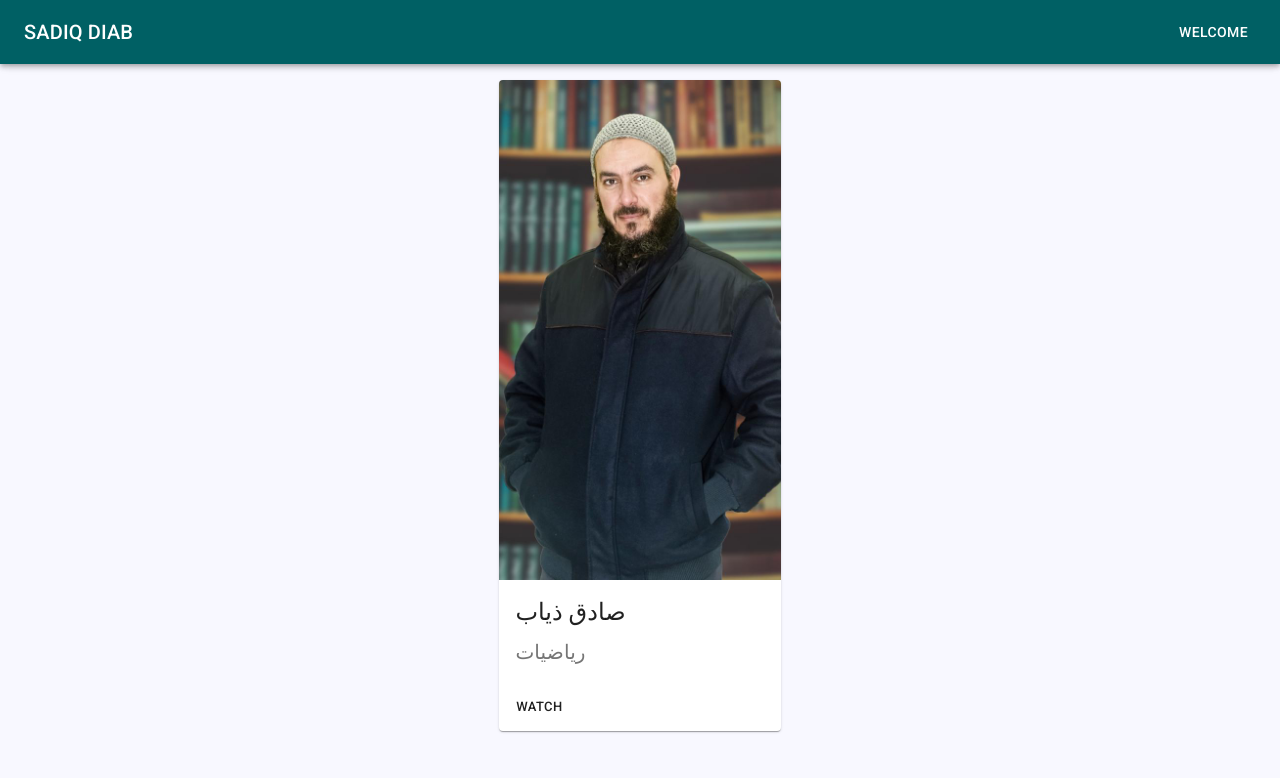
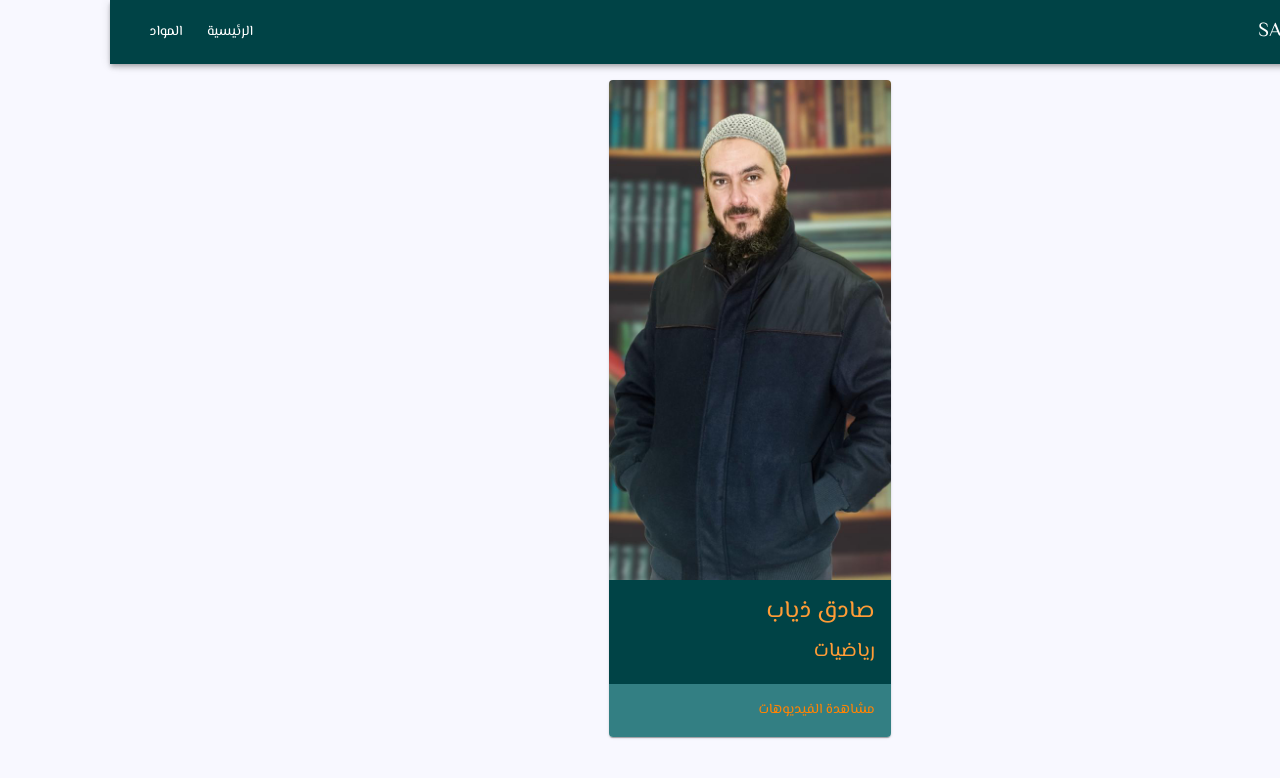
Before and after one commit to MAlmohtadi/sadiq-education, a React (Create React App) app: page / in a window 1280 px wide. Shown: the top 778 px of the page. Built offline with nearby package versions, Linux system fonts and the light colour scheme; no server answers.

Commit message:
add font and change style colors

```diff
--- a/public/index.html
+++ b/public/index.html
@@ -7,13 +7,13 @@
     <meta name="theme-color" content="#000000" />
     <meta
       name="description"
-      content="Web site created using create-react-app"
+      content="Sadiq Diab, صادق دياب, رياضيات صادق,توجيهي رياضيات,توجيهي ادبي , توجيهي علمي"
     />
     <link rel="apple-touch-icon" href="%PUBLIC_URL%/logo192.png" />
 
     <link rel="stylesheet" href="https://fonts.googleapis.com/icon?family=Material+Icons" />
     <link rel="stylesheet" href="https://fonts.googleapis.com/css?family=Roboto:300,400,500,700&display=swap" />
-
+    <link href="https://fonts.googleapis.com/css?family=El+Messiri&display=swap" rel="stylesheet">
     <link rel="manifest" href="%PUBLIC_URL%/manifest.json" />
     <!--
       Notice the use of %PUBLIC_URL% in the tags above.
@@ -26,9 +26,9 @@
     -->
     <script src="https://apis.google.com/js/api.js"></script>
 
-    <title>Sadiq Education</title>
+    <title>Sadiq Diab</title>
   </head>
-  <body>
+  <body dir='rtl'>
     <noscript>You need to enable JavaScript to run this app.</noscript>
     <div id="root"></div>
     <!--
--- a/src/App.js
+++ b/src/App.js
@@ -8,7 +8,6 @@ import Courses from './pages/Courses';
 import Videos from './pages/Videos';
 import Home from './pages/Home';
 import { store, persister } from './store';
-import useMediaQuery from '@material-ui/core/useMediaQuery';
 import { createMuiTheme, ThemeProvider } from '@material-ui/core/styles';
 import { PersistGate } from 'redux-persist/integration/react';
 import { Provider } from 'react-redux';
@@ -17,26 +16,34 @@ const history = createBrowserHistory();
 
 
 function App() {
-  const prefersDarkMode = useMediaQuery('(prefers-color-scheme: dark)');
 
-  const theme = React.useMemo(
-    () =>
-      createMuiTheme({
-        direction: 'rtl',
-        // palette: {
-        //   type: 'dark'
-        // },
-      }),
-    [],
+  const theme = createMuiTheme({
+    palette: {
+      primary: {
+        main: '#006064',
+        // contrastText:'#ff8404'
+      },
+      secondary: { main: '#ff8404' }
+    },
+    typography: {
+      // In Chinese and Japanese the characters are usually larger,
+      // so a smaller fontsize may be appropriate.
+      // fontSize: 12,
+      fontFamily: 'El Messiri',
+      color: '#ff8404'
+
+    }
+  }
   );
 
   return (
     <ThemeProvider theme={theme}>
       <Provider store={store}>
         <PersistGate loading={null} persistor={persister}>
+        <Container maxWidth="xl" style={{ marginTop: '80px' }}>
+        <Router history={history}>
           <Navbar />
-          <Container maxWidth="xl" style={{ marginTop: '80px' }}>
-            <Router history={history}>
+
               <Switch >
                 <Route exact path='/' component={Home} />
                 <Route exact path='/courses' component={Courses} />
--- a/src/actions/courseActions.js
+++ b/src/actions/courseActions.js
@@ -8,7 +8,6 @@ import {
 } from './types';
 
 const apiUrl = `https://www.googleapis.com/youtube/v3/playlistItems`;
-const apiKey = process.env.REACT_APP_API_YOUTUBE_KEY;
 
 // Get Playlist Videos
 export const getVideos = ({ maxResults = 50, playlistId, nextPageToken }) => async dispatch => {
@@ -20,7 +19,7 @@ export const getVideos = ({ maxResults = 50, playlistId, nextPageToken }) => asy
         playlistId,
         maxResults,
         pageToken: nextPageToken,
-        key: apiKey
+        key:  process.env.REACT_APP_API_YOUTUBE_KEY
       }
     });
 
@@ -44,7 +43,7 @@ export const loadMoreVideos = ({ maxResults = 50, playlistId, nextPageToken }) =
         playlistId,
         maxResults,
         pageToken: nextPageToken,
-        key: apiKey
+        key:  process.env.REACT_APP_API_YOUTUBE_KEY
       }
     });
 
--- a/src/actions/playlistsActions.js
+++ b/src/actions/playlistsActions.js
@@ -5,7 +5,7 @@ import {
 } from './types';
 import config from '../config/youtubeConfig';
 const { channel_id } = config;
-const apiKey = process.env.REACT_APP_API_YOUTUBE_KEY;
+
 
 // Get Channel Playlists
 export const getPlaylists = (maxResults = 50) => async dispatch => {
@@ -18,7 +18,7 @@ export const getPlaylists = (maxResults = 50) => async dispatch => {
         part: 'snippet',
         channelId: channel_id,
         maxResults,
-        key: apiKey
+        key: process.env.REACT_APP_API_YOUTUBE_KEY
       }
     });
 
--- a/src/components/CourseCard.js
+++ b/src/components/CourseCard.js
@@ -6,17 +6,15 @@ import { CardMedia, CardContent, Card, CardActionArea } from '@material-ui/core'
 
 const useStyles = makeStyles(theme => ({
     card: {
-        width: 300,
-        margin: theme.spacing(3),
-        backgroundColor: '#26a69a',
-        color: '#b3e5fc',
+        width: 250,
+        margin: theme.spacing(2),
+        backgroundColor: theme.palette.primary.light,
+        color: '#FFF'
     },
     media: {
         height: 190,
     },
-    text: {
-        color:'white',
-    }
+
 }));
 
 const CourseCard = ({ item, onClick }) => {
@@ -41,7 +39,7 @@ const CourseCard = ({ item, onClick }) => {
                             <Skeleton animation="wave" height={10} width="80%" />
                         </React.Fragment>
                     ) : (
-                            <Typography className={classes.text} variant="h5">
+                            <Typography variant="h6">
                                 {
                                     item.snippet.title
                                 }
--- a/src/layout/Navbar.js
+++ b/src/layout/Navbar.js
@@ -1,6 +1,7 @@
 import React from 'react'
 import { AppBar, Toolbar, Typography, Button } from "@material-ui/core";
 import { makeStyles } from '@material-ui/core/styles';
+import { useHistory } from "react-router-dom";
 
 
 const useStyles = makeStyles(theme => ({
@@ -13,18 +14,22 @@ const useStyles = makeStyles(theme => ({
     title: {
         flexGrow: 1,
     },
-    appBar:{
-        backgroundColor: '#006064'
+    appBar: {
+        backgroundColor: theme.palette.primary.dark,
+        // backgroundColor: '#006064'
     }
 
 }));
 
-const Navbar = () => {
+const Navbar = (props) => {
     const classes = useStyles();
+    let history = useHistory();
+
     return (<AppBar position="fixed" className={classes.appBar}>
         <Toolbar>
             <Typography variant="h6" className={classes.title}>SADIQ DIAB</Typography>
-            <Button color="inherit">Welcome</Button>
+            <Button color="inherit" onClick={() => { history.push({ pathname: '/' }) }}>الرئيسية</Button>
+            <Button color="inherit" onClick={() => { history.push({ pathname: '/courses' }) }}>المواد</Button>
         </Toolbar>
     </AppBar>)
 }
--- a/src/pages/Home.js
+++ b/src/pages/Home.js
@@ -5,11 +5,19 @@ import { getPlaylists } from '../actions/playlistsActions'
 import { connect } from 'react-redux';
 import { makeStyles } from '@material-ui/core/styles';
 
-const useStyles = makeStyles({
+const useStyles = makeStyles(theme => ({
     root: {
         maxWidth: 345,
     },
-});
+    card: {
+        backgroundColor: theme.palette.primary.dark,
+         color:theme.palette.secondary.light,
+    },
+    actionCard: {
+        backgroundColor: theme.palette.primary.light,
+         color:theme.palette.secondary.light,
+    }
+}));
 const Home = (props) => {
     let history = useHistory();
     const classes = useStyles();
@@ -23,7 +31,7 @@ const Home = (props) => {
         alignItems="center">
         <Grid>
             <Card className={classes.root}>
-                <CardActionArea onClick={handleClickOnCard}>
+                <CardActionArea >
                     <CardMedia
                         component="img"
                         alt="Contemplative Reptile"
@@ -32,18 +40,18 @@ const Home = (props) => {
                         title="Contemplative Reptile"
 
                     />
-                    <CardContent>
+                    <CardContent className={classes.card}>
                         <Typography gutterBottom variant="h5" component="h2">
                             صادق ذياب
                         </Typography>
-                        <Typography variant="h6" color="textSecondary" component="p">
+                        <Typography variant="h6"  component="p">
                             رياضيات
                         </Typography>
                     </CardContent>
                 </CardActionArea>
-                <CardActions>
-                    <Button size="small" onClick={handleClickOnCard}>
-                        Watch
+                <CardActions className={classes.actionCard}>
+                    <Button color="secondary" onClick={handleClickOnCard}>
+                        مشاهدة الفيديوهات
                     </Button>
                 </CardActions>
             </Card>
--- a/src/pages/Videos.js
+++ b/src/pages/Videos.js
@@ -2,24 +2,39 @@ import React, { useEffect } from 'react';
 import {
     Grid, Paper, CircularProgress,
     Typography,
-    GridList,
-    GridListTile,
-    GridListTileBar
+    Button,
+    Box,
 } from '@material-ui/core';
+import { useHistory } from "react-router-dom";
+
 import { makeStyles } from '@material-ui/core/styles';
 import ReactPlayer from 'react-player';
 import { connect } from 'react-redux';
 import { getVideos, loadMoreVideos, setCurrentVideo } from '../actions/courseActions';
 import Lectures from '../components/Lectures';
 
+
 const useStyles = makeStyles(theme => ({
     root: {
         flexGrow: 1,
+        backgroundColor: theme.palette.primary.dark,
+        padding: theme.spacing(1),
+        borderRadius: 5
     },
     paper: {
         textAlign: 'center',
-        color: theme.palette.text.secondary,
+        backgroundColor: theme.palette.primary.light,
         height: '100%',
+        display: 'flex',
+        alignItems: 'center',
+        justifyContent: 'center'
+    },
+    player: {
+        minHeight: '400px', maxHeight: '900px',
+        backgroundColor: theme.palette.primary.secondary,
+    },
+    loader: {
+        color: theme.palette.text.dark
     }
 
 }));
@@ -29,14 +44,19 @@ const Item = props => <Grid item {...props} />;
 
 const Videos = (props) => {
     const classes = useStyles();
+    let history = useHistory();
     const {
         history: {
             location: {
-                state: { playlistId, title }
+                state: { playlistId, title } = {}
+            } = {}
+        },
+        course: { currentVideo, loading, nextPageToken },
+        getVideos, loadMoreVideos,  } = props;
+
+    if (!playlistId) {
+        history.push({ pathname: '/courses' })
     }
-        },
-        course: { currentVideo, loading, nextPageToken, videos },
-        getVideos, loadMoreVideos, setCurrentVideo } = props;
 
     useEffect(() => {
         getVideos({ playlistId });
@@ -54,18 +74,24 @@ const Videos = (props) => {
 
     return (
         <div className={classes.root}>
+
+
             <Container>
-                <Item item xs={12} sm={12} md={10} >
-                    <Typography variant="h4" component="h2" style={{textAlign:'center'}}>
+                <Item item xs={12} sm={12} md={10}  >
+                    <Typography variant="h4" component="h2" color="secondary" style={{ textAlign: 'center' }}>
                         {title}
                     </Typography>
                 </Item>
-                <Item xs={12} sm={12} md={9} style={{ minHeight: '450px', maxHeight: '900px' }}>
+
+
+                <Item xs={9} sm={12} md={9} className={classes.player}>
+
                     <Paper className={classes.paper} elevation={5} >
-                    {loading ?
-                        <CircularProgress className={classes.loading} /> :
+                        {
+                            loading ?
+                                <CircularProgress size={80} className={classes.loader} color='secondary' /> :
                                 <ReactPlayer url={`https://www.youtube.com/watch?v=${currentVideo.snippet.resourceId.videoId}`}
-                            controls width='100%' height='100%' />
+                                    controls width='100%' height='100%' playing />
                         }
                     </Paper>
                 </Item>
@@ -77,22 +103,10 @@ const Videos = (props) => {
         </div>)
 }
 
-// <Item xs={12}>
-// <GridList cols={3} className={classes.gridList} onScroll={loadMore}>
-//     {videos && videos.map(item => {
-//         const { snippet: { position, thumbnails, title } } = item;
-//         return <GridListTile key={position}
-//             onClick={() => handleClickOnVideo(position)}
-//             style={position === currentVideo.snippet.position
-//                 ? { border: '2px solid red' } : {}} >
-//             <img src={(thumbnails.standard && thumbnails.standard.url) || thumbnails.default.url} alt={title} />
-//             <GridListTileBar
-//                 title={title}
-//             />
-//         </GridListTile>
-//     })}
-// </GridList>
-// </Item>
+// <Box display="flex" justifyContent='space-around' justifyItems="space-around" >
+// <Button color="secondary" size="large" onClick={() => { history.goBack() }}>السابق</Button>
+// <Button color="secondary" size="large" onClick={() => { history.goBack() }}>التالي</Button>
+// </Box>
 const mapStateToProps = state => ({
     course: state.courseReducer
 })
```
Also changed, not shown: src/components/Lectures.js (+5 -7 lines). Lines whose indentation alone changed are shown as unchanged.
